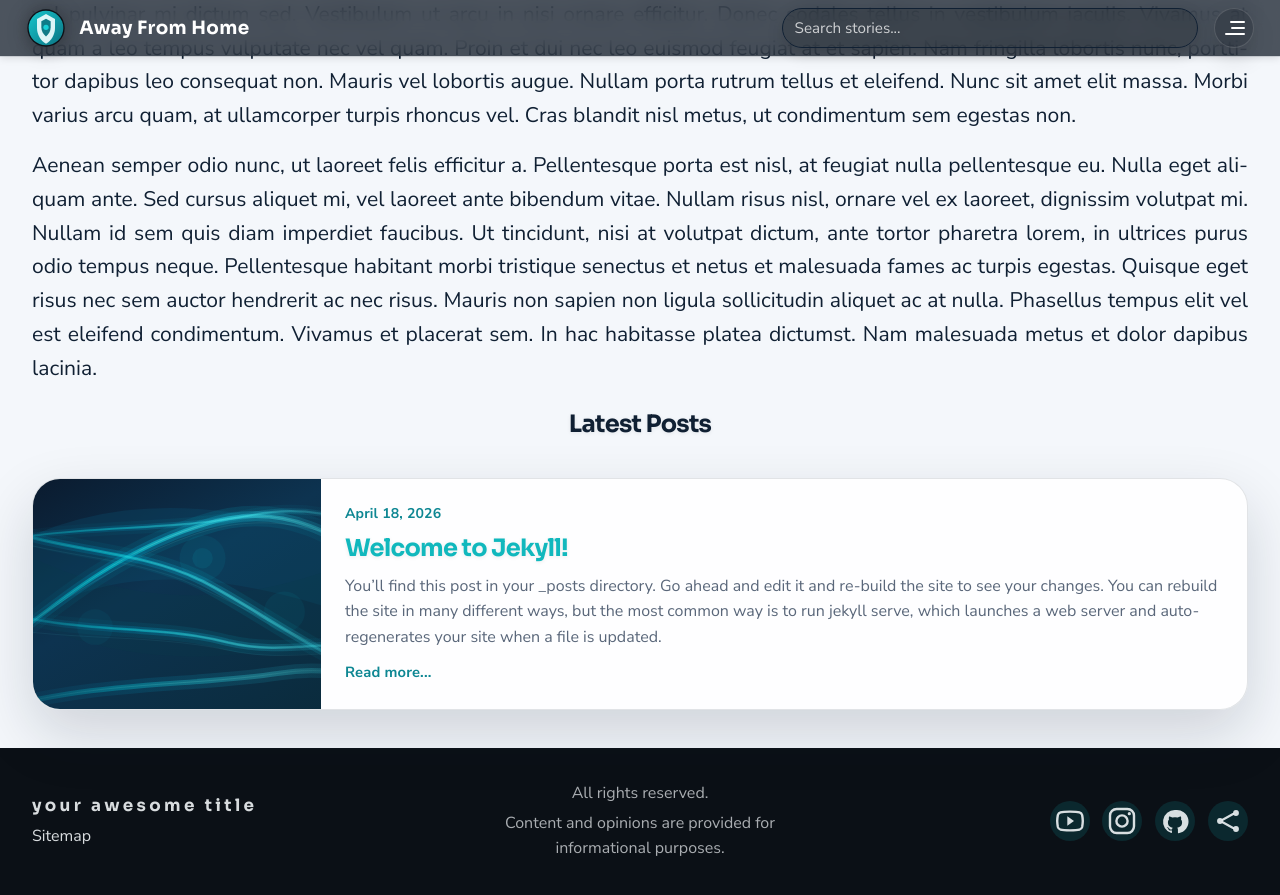
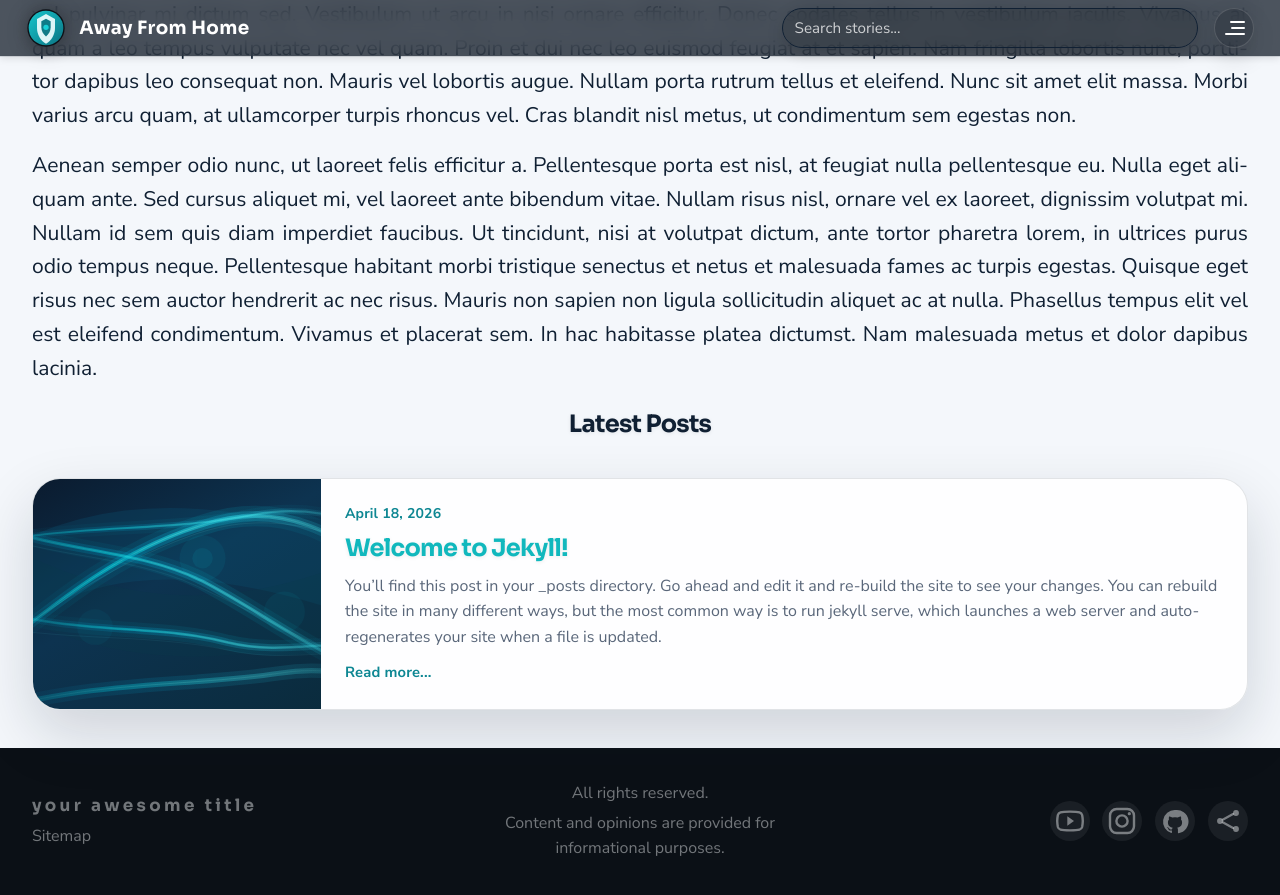
Before and after one commit to Pat-79/jekyll-awayfromhome, a Jekyll site: the page built from index.markdown, in a window 1280 px wide and 900 px high, scrolled down 1740 px. Shown: the top 895 px of the window. Built offline with Jekyll 4.4.1, drawn with Linux system fonts in a browser that asks for light colours; comment, search, counter and statistics services are not loaded.

Commit message:
Site footer text/image colors

```diff
--- a/_sass/awayfromhome-theme/_layout.scss
+++ b/_sass/awayfromhome-theme/_layout.scss
@@ -985,9 +985,16 @@ body.menu-open .site-body {
 }
 
 /// Footer text color - light on dark background
-.site-footer,
+.site-footer {
+  color: color-mix(in srgb, $footer-text 50%, transparent);
+}
+
 .site-footer a {
-  color: $footer-text;
+  color: inherit;
+}
+
+.site-footer * {
+  color: inherit;
 }
 
 /// Footer brand link styling
@@ -1007,8 +1014,20 @@ body.menu-open .site-body {
 
 /// Disclaimer text - more muted color
 .site-footer__note {
-  color: $footer-text-muted;
   text-align: center;
+}
+
+.site-footer .social-link {
+  color: inherit;
+  background: color-mix(in srgb, currentColor 14%, transparent);
+}
+
+.site-footer .social-link:hover,
+.site-footer .social-link:focus-visible,
+.site-footer .social-link--share.is-copied,
+.site-footer .social-link--share.is-copy-failed {
+  color: inherit;
+  background: color-mix(in srgb, currentColor 22%, transparent);
 }
 
 .site-footer__note p {
```
